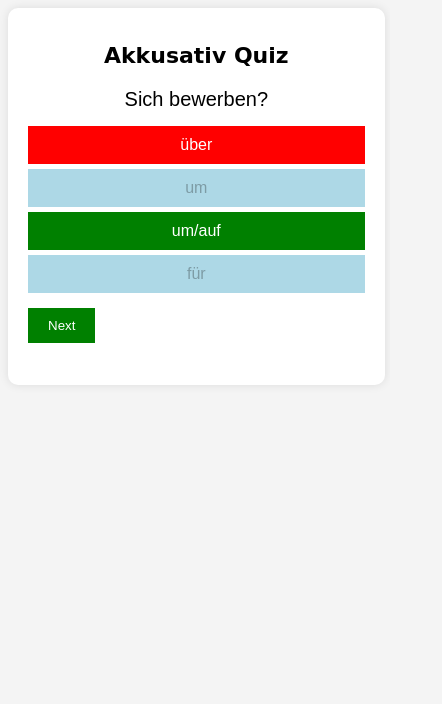
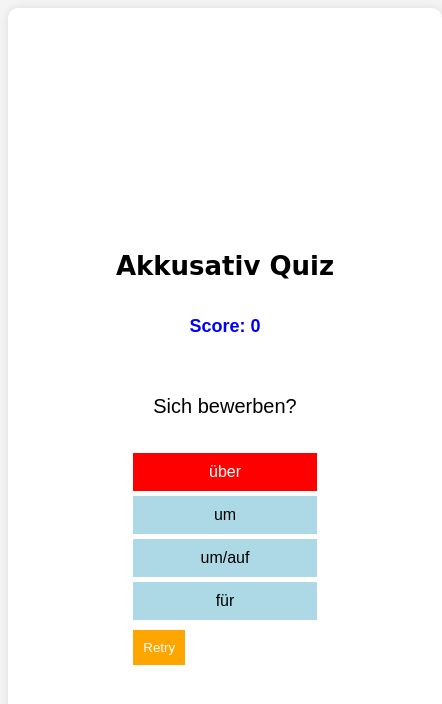
Before and after one commit to Sultani-Ali/Akkquiz, a plain HTML site: page index.html in a window 390 px wide. Both pictures are taken after a click on the button "über". Shown: the whole page, 442 px wide, since content can reach past the window. Drawn offline with Linux system fonts and the light colour scheme.

Commit message:
Update index.html

```diff
--- a/index.html
+++ b/index.html
@@ -14,21 +14,37 @@
             background: #f4f4f4;
         }
         .container {
-            width: 50%;
+    width: 50%; /* Keep it for larger screens */
     margin: auto;
     background: white;
     padding: 20px;
     border-radius: 10px;
     box-shadow: 0 0 10px rgba(0, 0, 0, 0.1);
+    min-height: 70vh; /* Makes it take more space on big screens */
+    display: flex;
+    flex-direction: column;
+    justify-content: center;
 }
+
        @media (max-width: 600px) {
     .container {
-        width: 90%; /* Adjusts width for small screens */
+        width: 100%; /* Full width */
+        height: 100vh; /* Full height */
+        display: flex;
+        flex-direction: column;
+        justify-content: center; /* Center vertically */
+        align-items: center; /* Center horizontally */
+        padding: 30px; /* More padding for better spacing */
     }
     h1 {
-        font-size: 22px; /* Adjusts heading size */
+        font-size: 26px; /* Make title larger */
+    }
+    .question {
+        font-size: 24px; /* Increase question size */
+        padding: 20px; /* Add spacing */
     }
 }
+
         .question {
             font-size: 20px;
             margin-bottom: 15px;
@@ -73,10 +89,18 @@
 
     <div class="container">
         <h1>Akkusativ Quiz</h1>
+        <p id="score-display" style="font-size: 18px; font-weight: bold; color: blue;">
+    Score: 0
+</p>
+
         <div id="quiz">
             <p class="question" id="question">Loading question...</p>
             <div class="options" id="options"></div>
             <button id="next-btn" onclick="nextQuestion()">Next</button>
+            <button id="retry-btn" onclick="retryQuestion()" style="display:none; margin-top: 10px; background: orange; color: white; padding: 10px; border: none; cursor: pointer;">
+    Retry
+</button>
+
             <p id="result"></p>
         </div>
     </div>
@@ -155,31 +179,38 @@
        function checkAnswer(button, selectedOption) {
     const correctAnswer = questions[currentQuestionIndex].answer;
     const buttons = document.querySelectorAll(".options button");
-
-            // Disable all buttons after choosing an answer
-            buttons.forEach(btn => btn.disabled = true);
+    const nextButton = document.getElementById("next-btn");
 
     if (correctAnswer.includes(selectedOption)) {
         button.classList.add("correct");
         score++;
+        document.getElementById("score-display").textContent = `Score: ${score}`; // Update score
+        buttons.forEach(btn => btn.disabled = true); // Disable buttons only on correct answer
+        nextButton.style.display = "block"; // Show "Next" button
     } else {
         button.classList.add("wrong");
-                // Highlight the correct answer in green
+        document.getElementById("retry-btn").style.display = "block"; // Show "Retry" button
+    }
+}
+        function retryQuestion() {
+    const buttons = document.querySelectorAll(".options button");
+
     buttons.forEach(btn => {
-                    if (btn.textContent === correctAnswer) {
-                        btn.classList.add("correct");
-                    }
+        btn.classList.remove("wrong");
+        btn.disabled = false; // Re-enable buttons
     });
+    document.getElementById("next-btn").style.display = "none";
+    document.getElementById("retry-btn").style.display = "none"; // Hide Retry button
 }
 
-            document.getElementById("next-btn").style.display = "block"; // Show "Next" button
-        }
+
 
         function nextQuestion() {
             currentQuestionIndex++;
             if (currentQuestionIndex < questions.length) {
                 loadQuestion();
             } else {
+                document.getElementById("retry-btn").style.display = "none";
                 document.getElementById("quiz").innerHTML = `<p id="result">Quiz Over! Your score: ${score}/${questions.length}</p>`;
             }
         }
```
Lines whose indentation alone changed are shown as unchanged.
